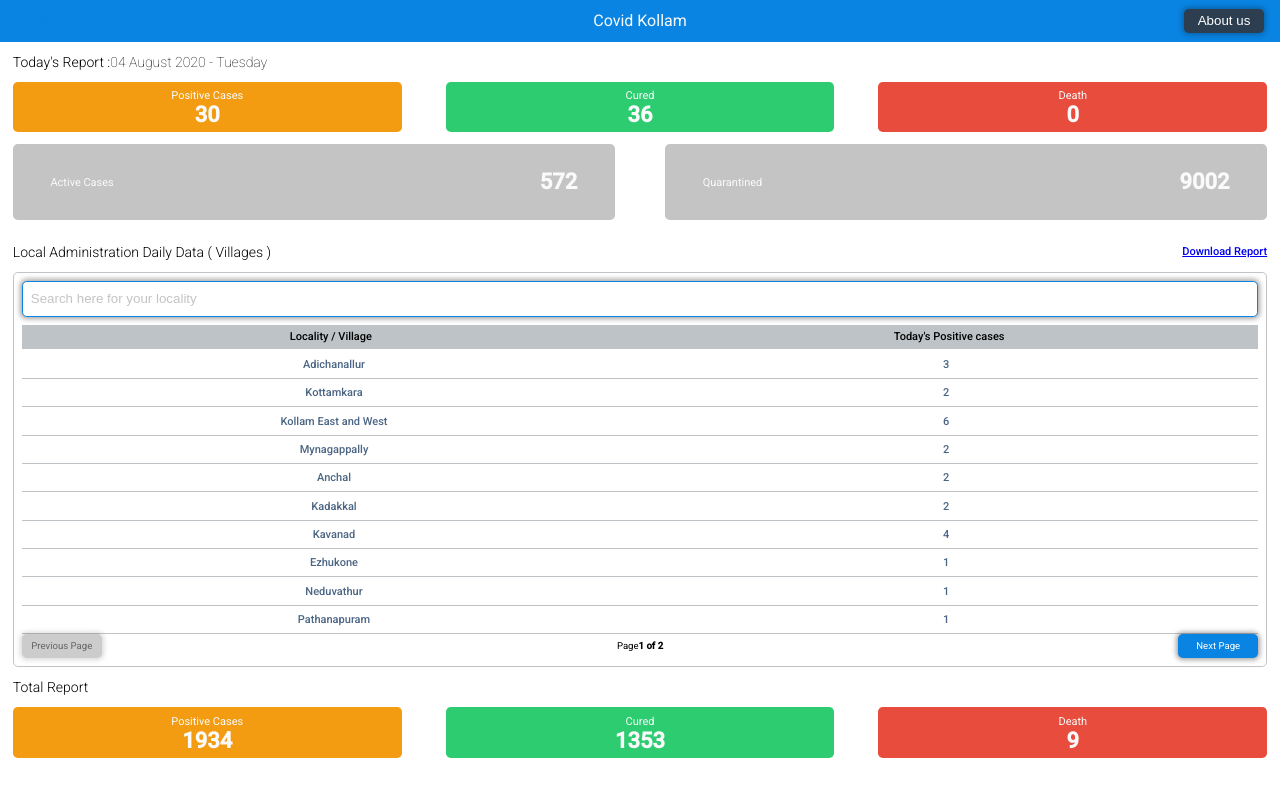
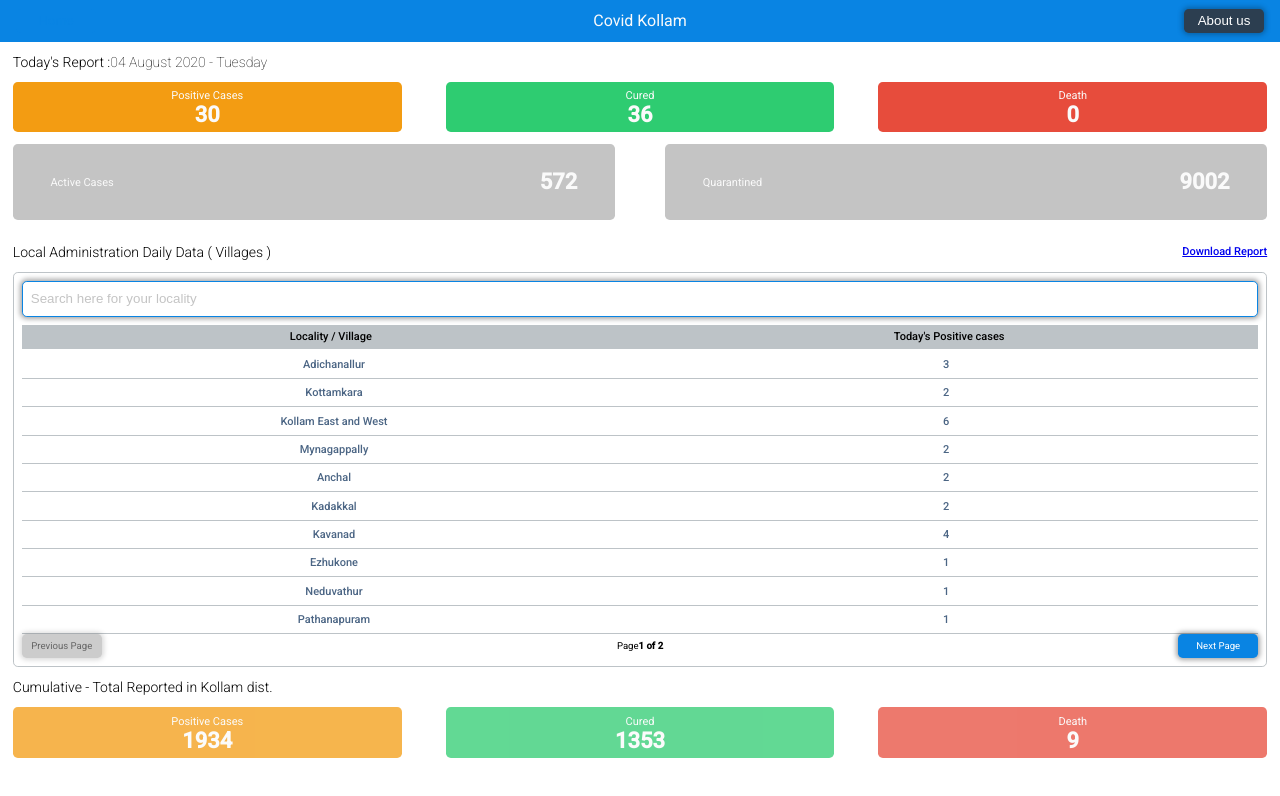
Before and after one commit to hkvongit/covid-kollam, a React (Create React App) app: page / in a window 1280 px wide. Shown: the top 796 px of the page. Built offline with nearby package versions, Linux system fonts and the light colour scheme.

Commit message:
transperancy of total report

```diff
--- a/src/components/multicellular/TotalReport/TotalReport.jsx
+++ b/src/components/multicellular/TotalReport/TotalReport.jsx
@@ -23,6 +23,7 @@ export default function TotalReport(props) {
     //     ]
     // }
     const data = props
+    const opacityLevel = 'level-1'
     return (
         <div className="todays-report-container">
             <label className="title-text-regular">
@@ -31,7 +32,7 @@ export default function TotalReport(props) {
             <div className="status-container-main">
                 {data.statusCardDataMain.map((individualStatusData) => {
                     return (
-                        <StatusCardLarge {...individualStatusData} key={individualStatusData.title} />
+                        <StatusCardLarge {...individualStatusData} key={individualStatusData.title} opacityLevel={opacityLevel} />
                     )
                 })}
             </div>
--- a/src/components/unicellular/StatusCardLarge/StatusCardLarge.jsx
+++ b/src/components/unicellular/StatusCardLarge/StatusCardLarge.jsx
@@ -2,8 +2,8 @@ import React from 'react'
 import './status_card_large.scss'
 export default function StatusCardLarge(props) {
     return (
-        <div className="status-card-large" style={{ backgroundColor: props.backgroundColor }}>
-            <label className="status-card-title-text white-font-color">{props.title}</label>
+        <div className={`status-card-large ${props.opacityLevel ? ` opacity-${props.opacityLevel}` : null}`} style={{ backgroundColor: props.backgroundColor }}>
+            <label className="status-card-title-text white-font-color" >{props.title}</label>
             <label className="status-card-count-text white-font-color">{props.count}</label>
         </div>
     )
--- a/src/components/unicellular/TextBox/TextBox.jsx
+++ b/src/components/unicellular/TextBox/TextBox.jsx
@@ -3,7 +3,7 @@ import './text_box.scss'
 
 export default function TextBox(props) {
     return (
-        <div className="text_box">
+        <div className='text_box'>
             <div className="text_box_title-container">
                 <label className="text_box_title">{props.title}</label>
             </div>
--- a/src/data/2020-08-04-18-49.json
+++ b/src/data/2020-08-04-18-49.json
@@ -99,7 +99,7 @@
         }
     ],
     "TotalReportData": {
-        "title": "Total Report",
+        "title": "Cumulative - Total Reported in Kollam dist.",
         "statusCardDataMain": [
             {
                 "title": "Positive Cases",
--- a/src/index.css
+++ b/src/index.css
@@ -103,3 +103,7 @@ code {
 .white-font-color {
   color: var(--white-font-color);
 }
+
+.opacity-level-1{
+  opacity: 0.75;
+}
```
